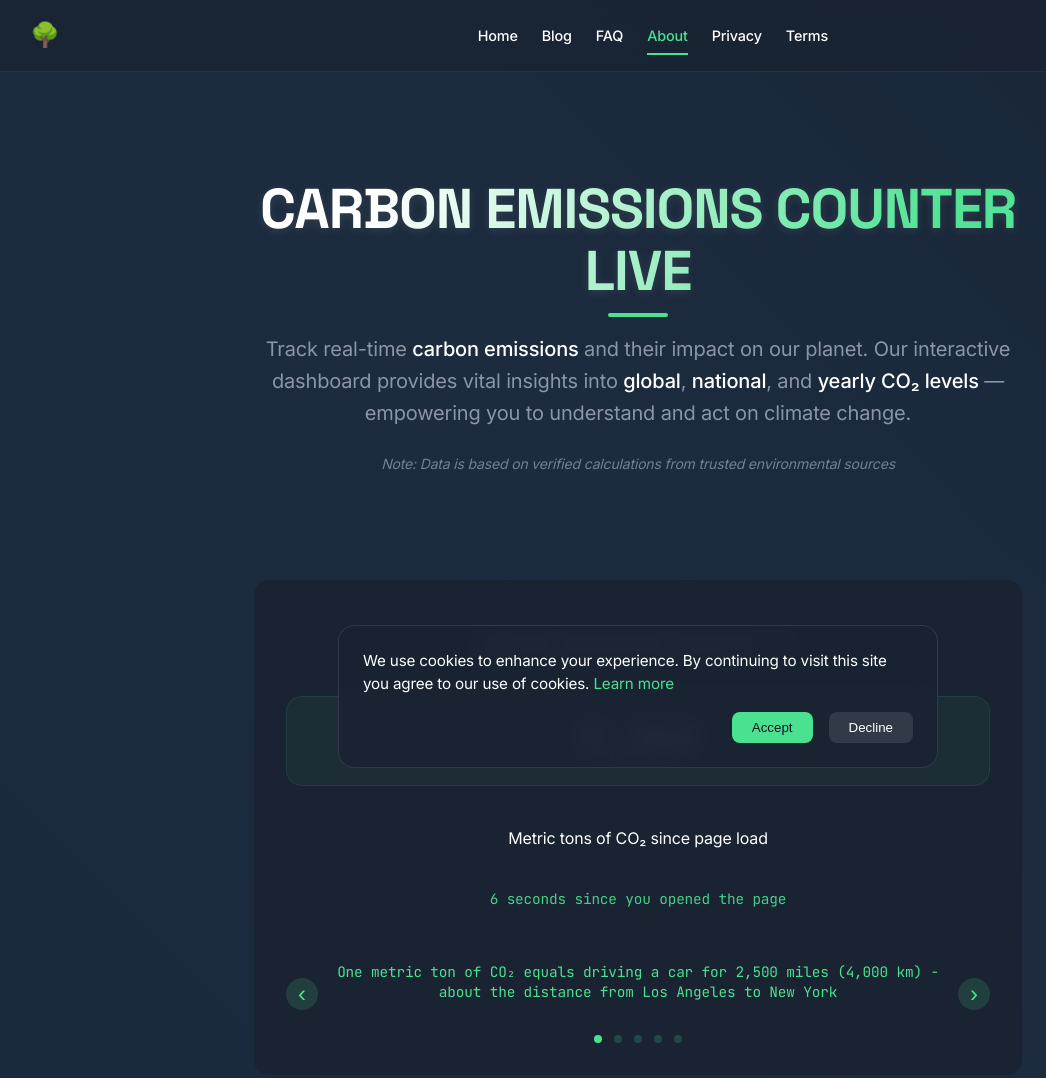
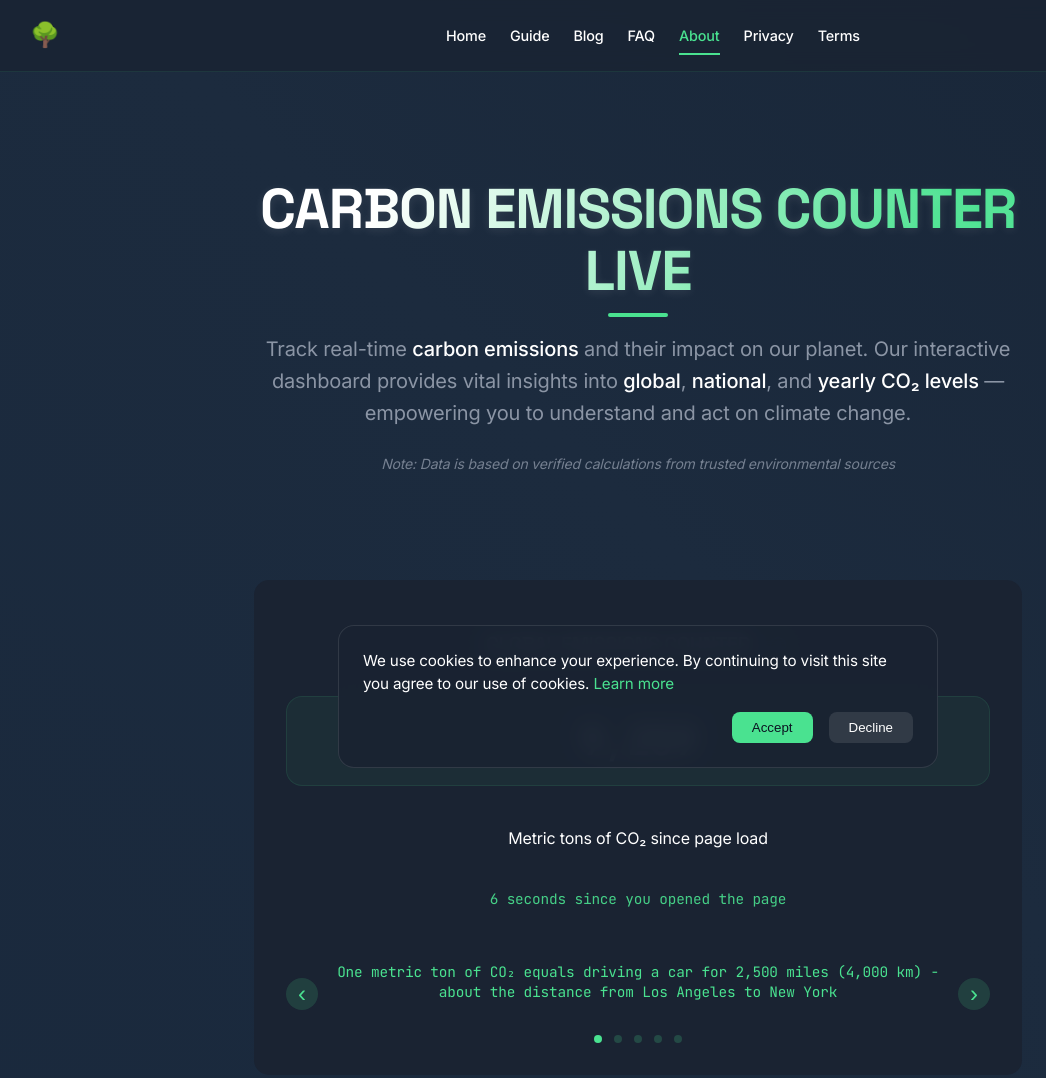
Before and after one commit to Moxi89/carbon-counter, a plain HTML site: page static/index.html in a window 1280 px wide. Shown: the top 1078 px of the page, without its empty margins (2-1048 px from the left). Drawn offline with nearby package versions, Linux system fonts and the light colour scheme.

Commit message:
Add Carbon Tracking Guide to main navigation
- Added 'Guide' link to navigation bar
- Makes the comprehensive 'How to Track Carbon Emissions' guide accessible
- Guide targets long-tail keywords with 228 impressions
- Now users can easily find the step-by-step carbon tracking guide

Navigation order: Home > Guide > Blog > FAQ > About > Privacy > Terms

```diff
--- a/static/shared/navbar.html
+++ b/static/shared/navbar.html
@@ -8,6 +8,7 @@
         </div>
         <div class="nav-items">
             <a href="/" class="nav-link">Home</a>
+            <a href="/carbon-tracking-guide" class="nav-link">Guide</a>
             <a href="/blog" class="nav-link">Blog</a>
             <a href="/#faq-section" class="nav-link">FAQ</a>
             <a href="/#about-section" class="nav-link">About</a>
```
